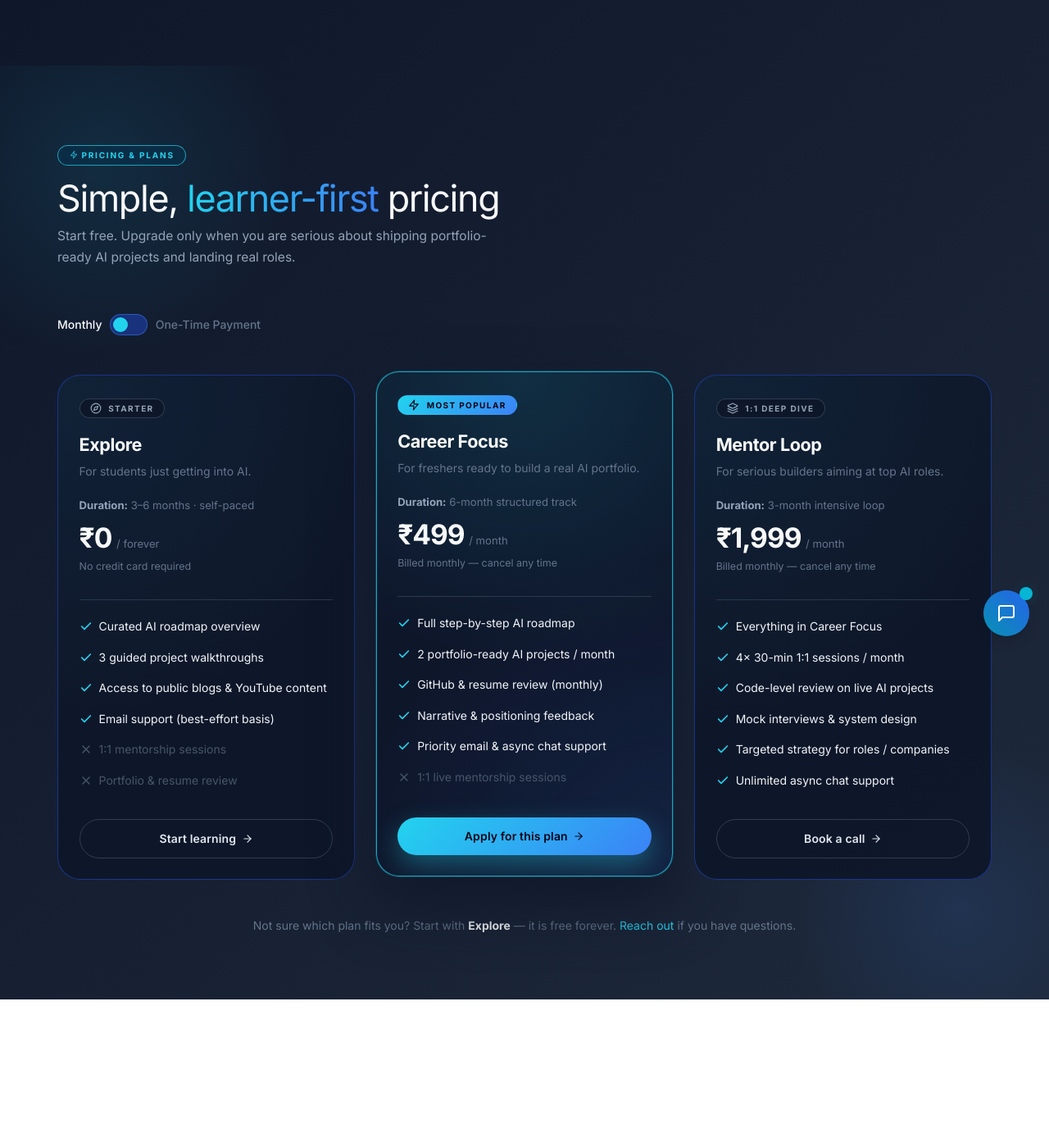
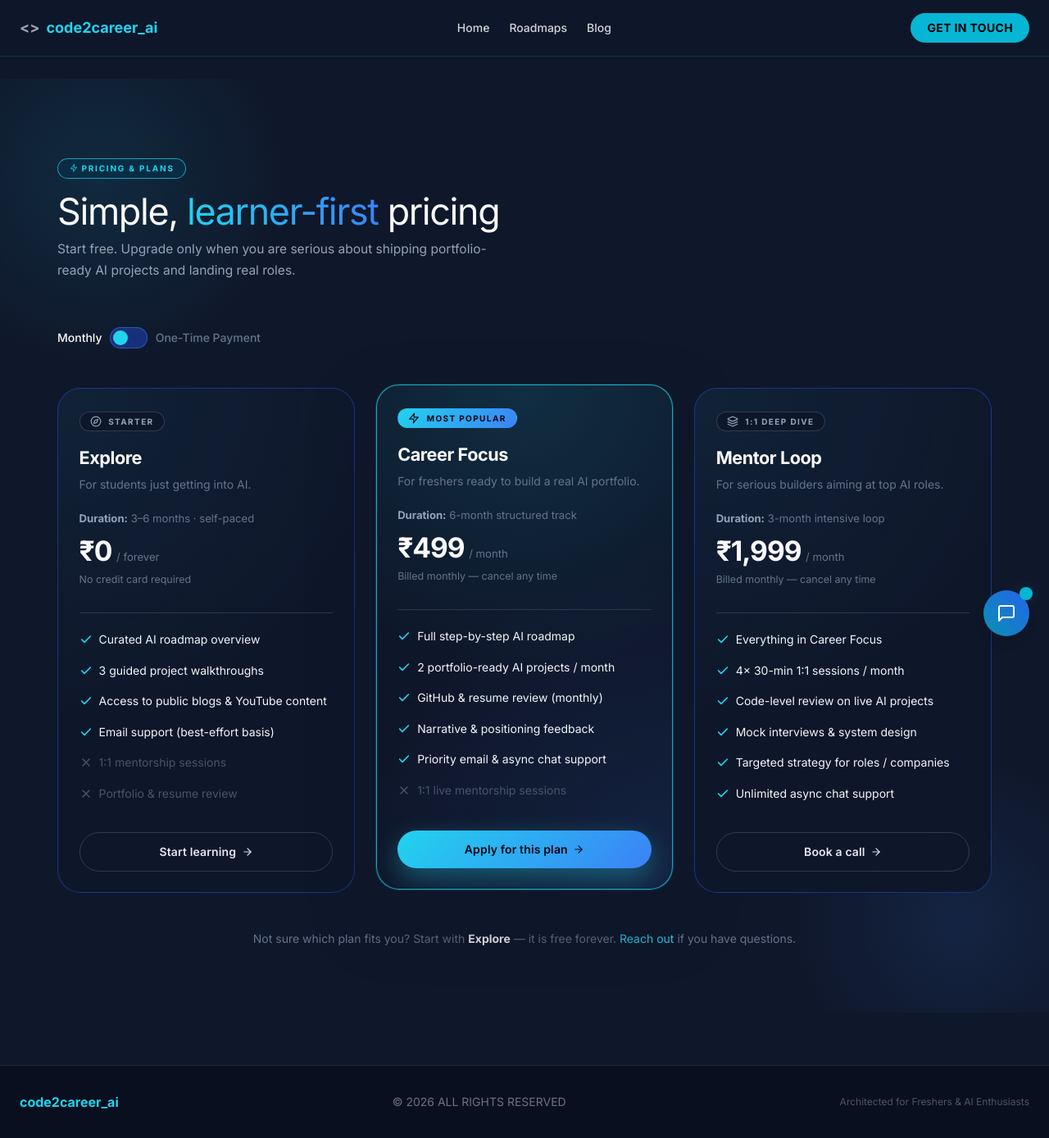
Before and after one commit to RzLetsCode/portfolio, a Next.js app: page /pricing in a window 1280 px wide. Shown: the whole page at 82% size. Before the commit the page ends 1219 px from the top, so only its background shows below. Built offline with nearby package versions, Linux system fonts and the light colour scheme.

Commit message:
Refactor PricingPage with navbar and footer

```diff
--- a/app/pricing/page.tsx
+++ b/app/pricing/page.tsx
@@ -1,4 +1,5 @@
 import type { Metadata } from 'next';
+import Link from 'next/link';
 import Pricing from '../../components/Pricing';
 
 export const metadata: Metadata = {
@@ -8,8 +9,51 @@ export const metadata: Metadata = {
 
 export default function PricingPage() {
   return (
-    <main style={{ paddingTop: '80px', minHeight: '100vh' }}>
-      <Pricing />
-    </main>
+    <>
+      {/* Persistant Top Navbar Navigation */}
+      <nav className="fixed top-0 left-0 right-0 z-50 bg-[#0f172a]/95 backdrop-blur-sm border-b border-cyan-500/20">
+        <div className="max-w-7xl mx-auto px-6 py-4 flex items-center justify-between">
+          <Link href="/" className="flex items-center gap-2 text-cyan-400 font-bold text-lg">
+            <span className="text-gray-400">&lt;&gt;</span>
+            <span>code2career_ai</span>
+          </Link>
+          <div className="flex items-center gap-6">
+            <Link href="/" className="text-gray-300 hover:text-cyan-400 transition-colors text-sm font-medium">
+              Home
+            </Link>
+            <Link href="/resources/" className="text-gray-300 hover:text-cyan-400 transition-colors text-sm font-medium">
+              Roadmaps
+            </Link>
+            <Link href="/blog/" className="text-gray-300 hover:text-cyan-400 transition-colors text-sm font-medium">
+              Blog
+            </Link>
+          </div>
+          <Link
+            href="/contact/"
+            className="bg-cyan-500 hover:bg-cyan-400 text-black font-bold px-5 py-2 rounded-full text-sm transition-colors tracking-wide"
+          >
+            GET IN TOUCH
+          </Link>
+        </div>
+      </nav>
+
+      {/* Main Pricing Section Wrapper */}
+      <main className="pt-24 min-h-screen bg-[#0f172a] flex flex-col justify-between">
+        <div className="flex-grow pb-16">
+          <Pricing />
+        </div>
+
+        {/* Global Structural Footer */}
+        <footer className="border-t border-white/10 py-8 px-6 bg-[#090f1e]">
+          <div className="max-w-7xl mx-auto flex flex-col md:flex-row items-center justify-between gap-4">
+            <span className="text-cyan-400 font-bold">code2career_ai</span>
+            <p className="text-gray-500 text-sm">
+              &copy; {new Date().getFullYear()} ALL RIGHTS RESERVED
+            </p>
+            <p className="text-gray-600 text-xs">Architected for Freshers &amp; AI Enthusiasts</p>
+          </div>
+        </footer>
+      </main>
+    </>
   );
 }
```
